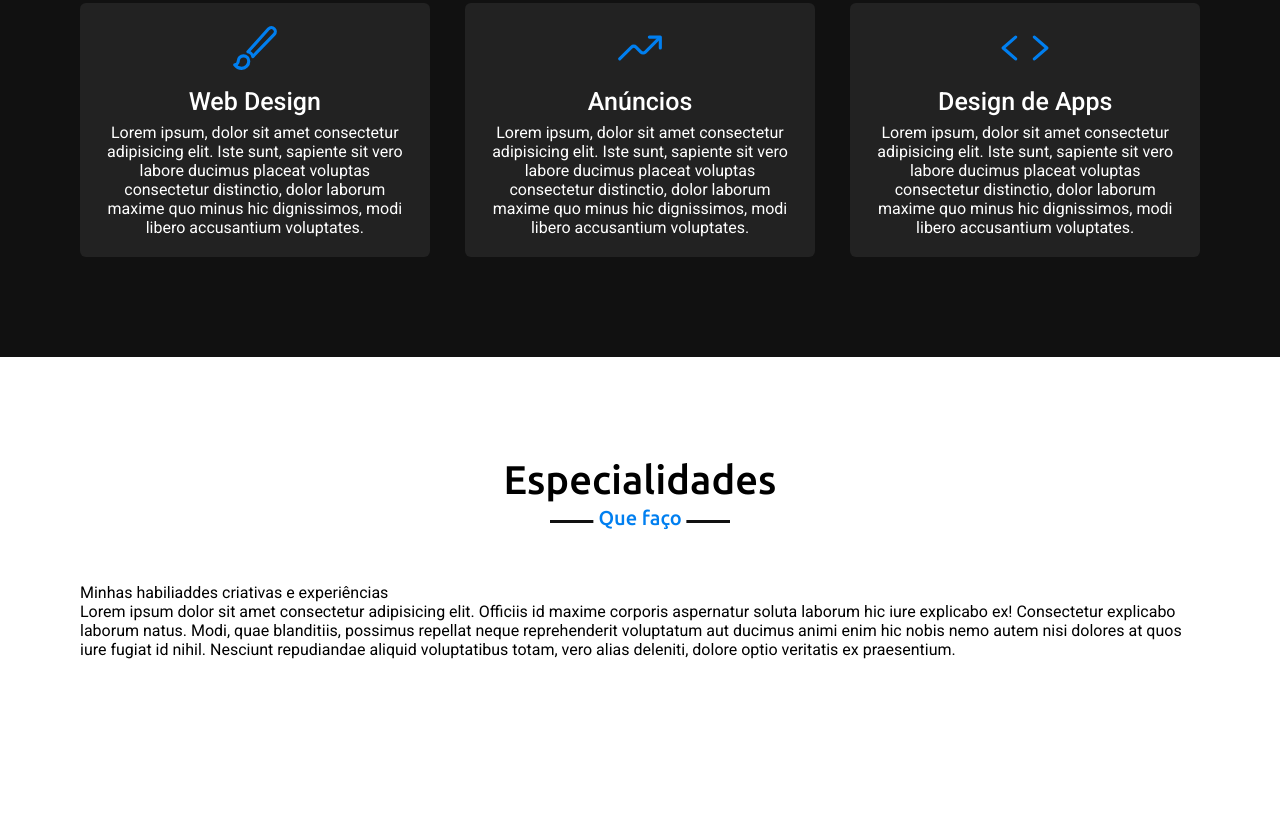
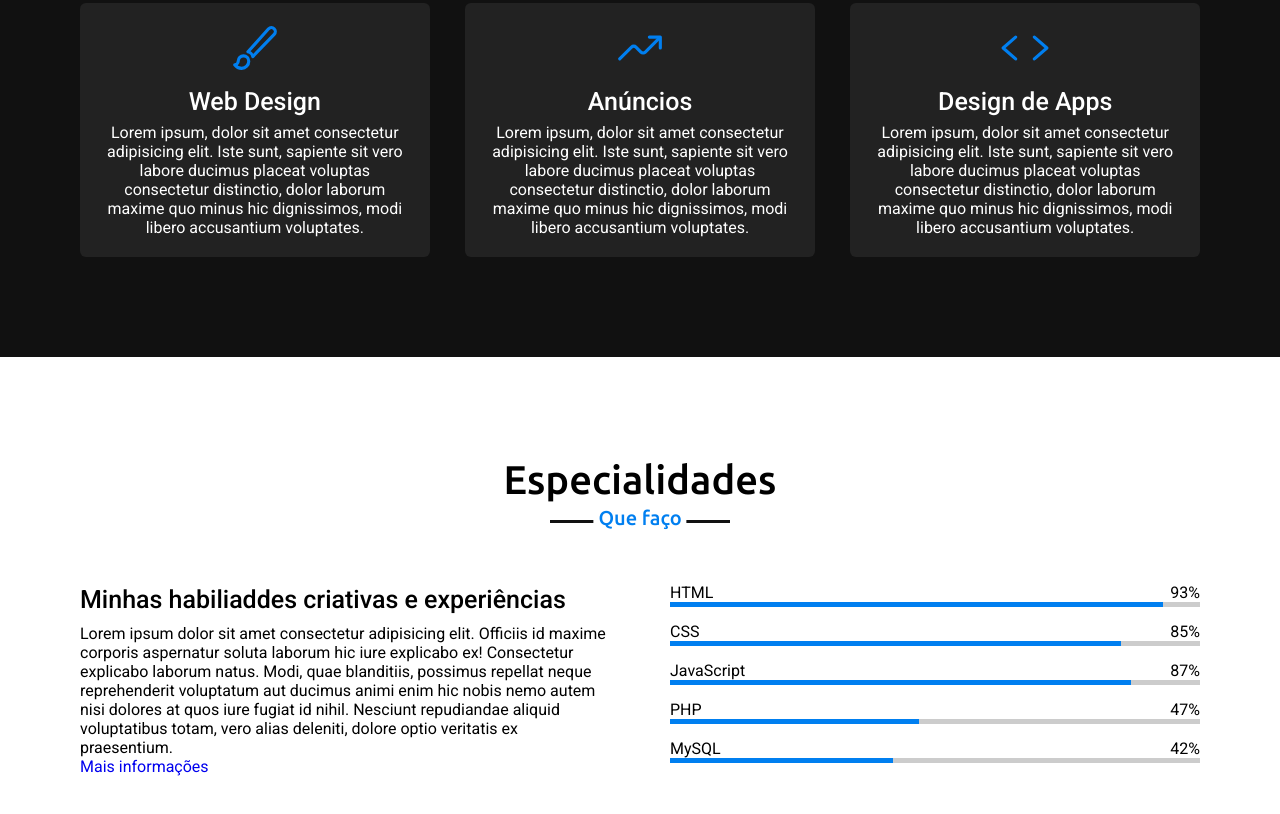
Before and after one commit to LucasCastrolc/Portfolio, a plain HTML site: page Portfólio/index.html in a window 1280 px wide. Shown: the part 1753-2567 px from the top of the page. Before the commit the page ends 2512 px from the top, so only its background shows below. Drawn offline with nearby package versions, Linux system fonts and the light colour scheme.

Commit message:
updating

```diff
--- a/Portfólio/index.html
+++ b/Portfólio/index.html
@@ -94,9 +94,50 @@
                 <div class="column left">
                    <div class="text">Minhas habiliaddes criativas e experiências</div>
                    <p>Lorem ipsum dolor sit amet consectetur adipisicing elit. Officiis id maxime corporis aspernatur soluta laborum hic iure explicabo ex! Consectetur explicabo laborum natus. Modi, quae blanditiis, possimus repellat neque reprehenderit voluptatum aut ducimus animi enim hic nobis nemo autem nisi dolores at quos iure fugiat id nihil. Nesciunt repudiandae aliquid voluptatibus totam, vero alias deleniti, dolore optio veritatis ex praesentium.</p>
+                   <a href="#">Mais informações</a>
                 </div>
                  <div class="column right">
+                    <div class="bars">
+                        <div class="info">
+                            <span>HTML</span>
+                            <span>93%</span>
+                        </div>
+                        <div class="line html"></div>
+                    </div>
 
+                        <div class="bars">
+                            <div class="info">
+                                <span>CSS</span>
+                                <span>85%</span>
+                            </div>
+                            <div class="line css"></div>
+                        </div>
+
+                        <div class="bars">
+                            <div class="info">
+                                <span>JavaScript</span>
+                                <span>87%</span>
+                            </div>
+                            <div class="line javascript"></div>
+                        </div>
+
+                        <div class="bars">
+                            <div class="info">
+                                <span>PHP</span>
+                                <span>47%</span>
+                            </div>
+                            <div class="line php"></div>
+                        </div>
+
+                        <div class="bars">
+                            <div class="info">
+                                <span>MySQL</span>
+                                <span>42%</span>
+                            </div>
+                            <div class="line mysql"></div>
+                        </div>
+
+                    </div>
                  </div>
             </div>
         </div>
--- a/Portfólio/style.css
+++ b/Portfólio/style.css
@@ -247,6 +247,55 @@ section .title::after{
 .skills .title::after{
     content: "Que faço";
 }
+.skills .skills-content .column{
+    width:  calc(50% - 30px);
+}
+.skills .skills-content .left .text{
+    font-size: 25px;
+    font-weight: 500;
+    margin-bottom: 10px;
+}
+.skills .skills-content .right .bars{
+    margin-bottom: 15px;
+}
+.skills .skills-content .right .info{
+    display: flex;
+    align-items: center;
+    justify-content: space-between;
+}
+.skills .skills-content .right .span{
+    font-weight: 500;
+    font-size: 18px;
+}
+.skills .skills-content .right .line{
+    width: 100%;
+    height: 5px;
+    background: #ccc;
+    position: relative;
+}
+.skills .skills-content .right .line::before{
+    content: "";
+    position: absolute;
+    height: 100%;
+    top: 0;
+    left: 0;
+    background: #007ff0;
+}
+.skills .skills-content .right .html::before{
+    width: 93%;
+}
+.skills .skills-content .right .css::before{
+    width: 85%;
+}
+.skills .skills-content .right .javascript::before{
+    width: 87%;
+}
+.skills .skills-content .right .php::before{
+    width: 47%;
+}
+.skills .skills-content .right .mysql::before{
+    width: 42%;
+}
 
 /*  Responsive */
 @media (max-width: 1300px){
```
